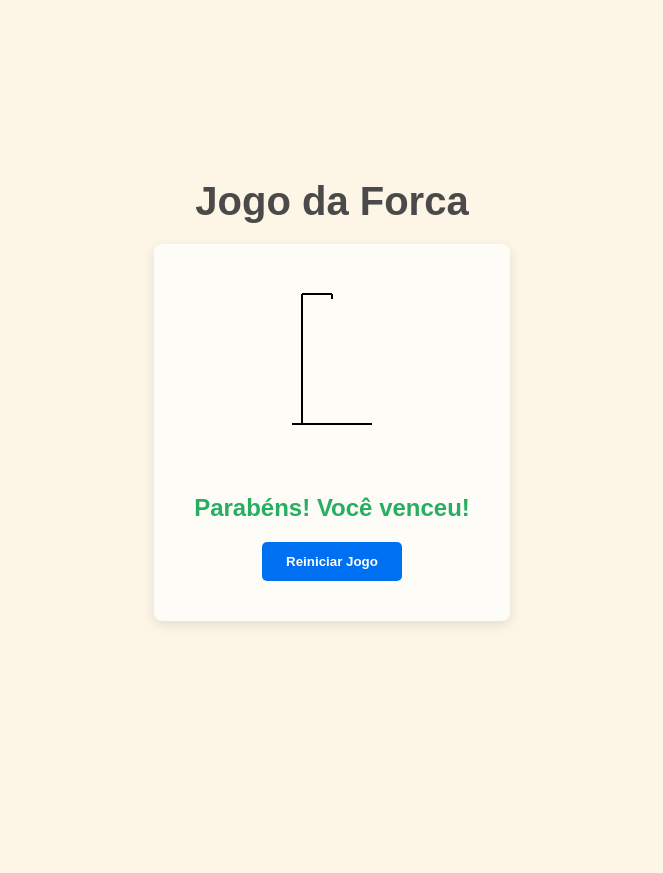
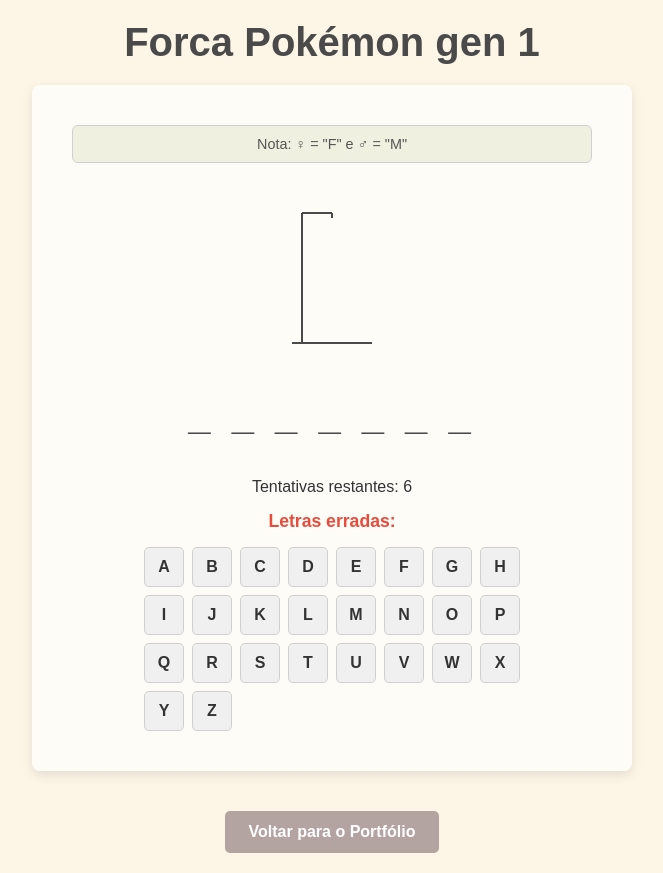
Before and after one commit to nunnowdc/Portifolio-PWM, a Next.js app in the folder portifolio-pwm/: page /forca in a window 1280 px wide. Shown: the whole page, without its empty margins (308-971 px from the left). Before the commit the page ends 800 px from the top, so only its background shows below. Built offline with nearby package versions, Linux system fonts and the light colour scheme.

Commit message:
ajustes jogo da forca

```diff
--- a/portifolio-pwm/app/forca/forca.module.css
+++ b/portifolio-pwm/app/forca/forca.module.css
@@ -25,6 +25,19 @@
   padding: 40px;
   border-radius: 8px;
   box-shadow: 0 4px 12px rgba(0, 0, 0, 0.1);
+  max-width: 600px;
+  width: 100%;
+}
+
+.infoBox {
+  width: 100%;
+  padding: 10px;
+  background-color: #f0f0e0;
+  border: 1px solid #d0d0d0;
+  border-radius: 6px;
+  font-size: 0.9em;
+  color: #555;
+  margin-bottom: 20px;
 }
 
 .forcaSvg {
@@ -34,10 +47,11 @@
 }
 
 .palavraContainer {
-  font-size: 2em;
+  font-size: 2.5em;
   font-weight: bold;
   letter-spacing: 5px;
   margin-bottom: 20px;
+  color: #4a4a4a;
 }
 
 .inputContainer {
@@ -51,6 +65,7 @@
   font-size: 1.1em;
   color: #e74c3c;
   min-height: 20px;
+  font-weight: bold;
 }
 
 .teclado {
@@ -69,6 +84,7 @@
   border-radius: 5px;
   cursor: pointer;
   transition: background-color 0.3s ease;
+  font-weight: bold;
 }
 
 .tecladoLetra {
@@ -82,7 +98,7 @@
 
 .tecladoLetraCorreta {
   background-color: #92b49b;
-  color: #333;
+  color: #fff;
 }
 
 .tecladoLetraErrada {
@@ -101,28 +117,53 @@
   font-size: 1.5em;
   color: #27ae60;
   font-weight: bold;
+  margin-top: 20px;
 }
 
 .derrota {
   font-size: 1.5em;
   color: #e74c3c;
   font-weight: bold;
+  margin-top: 20px;
+}
+
+.endGameContainer {
+  display: flex;
+  flex-direction: column;
+  align-items: center;
+  gap: 15px;
 }
 
 .reiniciarButton {
   padding: 12px 24px;
-  margin-top: 20px;
-  background-color: #0070f3;
+  background-color: #f0f0f0;
+  color: #333;
+  border-radius: 5px;
+  text-decoration: none;
+  font-weight: bold;
+  cursor: pointer;
+  border: 1px solid #d0d0d0;
+  transition: background-color 0.3s ease, transform 0.3s ease;
+}
+
+.reiniciarButton:hover {
+  background-color: #e0e0e0;
+  transform: translateY(-2px);
+}
+
+.backButton {
+  display: inline-block;
+  margin-top: 40px;
+  padding: 12px 24px;
+  background-color: #b3a4a1;
   color: #fff;
   border-radius: 5px;
   text-decoration: none;
   font-weight: bold;
-  cursor: pointer;
-  border: none;
   transition: background-color 0.3s ease, transform 0.3s ease;
 }
 
-.reiniciarButton:hover {
-  background-color: #005bb5;
+.backButton:hover {
+  background-color: #9a8c88;
   transform: translateY(-2px);
 }
--- a/portifolio-pwm/app/forca/page.js
+++ b/portifolio-pwm/app/forca/page.js
@@ -2,91 +2,95 @@
 
 import { useState, useEffect } from 'react';
 import styles from './forca.module.css';
+import Link from 'next/link';
 
-const pokemon = [
-  "Bulbasaur", "Ivysaur", "Venusaur", "Charmander", "Charmeleon", "Charizard",
-  "Squirtle", "Wartortle", "Blastoise", "Caterpie", "Metapod", "Butterfree",
-  "Weedle", "Kakuna", "Beedrill", "Pidgey", "Pidgeotto", "Pidgeot",
-  "Rattata", "Raticate", "Spearow", "Fearow", "Ekans", "Arbok", "Pikachu",
-  "Raichu", "Sandshrew", "Sandslash", "Nidoran♀", "Nidorina", "Nidoqueen",
-  "Nidoran♂", "Nidorino", "Nidoking", "Clefairy", "Clefable", "Vulpix",
-  "Ninetales", "Jigglypuff", "Wigglytuff", "Zubat", "Golbat", "Oddish",
-  "Gloom", "Vileplume", "Paras", "Parasect", "Venonat", "Venomoth",
-  "Diglett", "Dugtrio", "Meowth", "Persian", "Psyduck", "Golduck",
-  "Mankey", "Primeape", "Growlithe", "Arcanine", "Poliwag", "Poliwhirl",
-  "Poliwrath", "Abra", "Kadabra", "Alakazam", "Machop", "Machoke", "Machamp",
-  "Bellsprout", "Weepinbell", "Victreebel", "Tentacool", "Tentacruel",
-  "Geodude", "Graveler", "Golem", "Ponyta", "Rapidash", "Slowpoke", "Slowbro",
-  "Magnemite", "Magneton", "Farfetch’d", "Doduo", "Dodrio", "Seel", "Dewgong",
-  "Grimer", "Muk", "Shellder", "Cloyster", "Gastly", "Haunter", "Gengar",
-  "Onix", "Drowzee", "Hypno", "Krabby", "Kingler", "Voltorb", "Electrode",
-  "Exeggcute", "Exeggutor", "Cubone", "Marowak", "Hitmonlee", "Hitmonchan",
-  "Lickitung", "Koffing", "Weezing", "Rhyhorn", "Rhydon", "Chansey",
-  "Tangela", "Kangaskhan", "Horsea", "Seadra", "Goldeen", "Seaking",
-  "Staryu", "Starmie", "Mr. Mime", "Scyther", "Jynx", "Electabuzz",
-  "Magmar", "Pinsir", "Tauros", "Magikarp", "Gyarados", "Lapras", "Ditto",
-  "Eevee", "Vaporeon", "Jolteon", "Flareon", "Porygon", "Omanyte", "Omastar",
-  "Kabuto", "Kabutops", "Aerodactyl", "Snorlax", "Articuno", "Zapdos",
-  "Moltres", "Dratini", "Dragonair", "Dragonite", "Mewtwo", "Mew"
+const palavras = [
+  "BULBASAUR", "IVYSAUR", "VENUSAUR", "CHARMANDER", "CHARMELEON", "CHARIZARD",
+  "SQUIRTLE", "WARTORTLE", "BLASTOISE", "CATERPIE", "METAPOD", "BUTTERFREE",
+  "WEEDLE", "KAKUNA", "BEEDRILL", "PIDGEY", "PIDGEOTTO", "PIDGEOT",
+  "RATTATA", "RATICATE", "SPEAROW", "FEAROW", "EKANS", "ARBOK", "PIKACHU",
+  "RAICHU", "SANDSHREW", "SANDSLASH", "NIDORANF", "NIDORINA", "NIDOQUEEN",
+  "NIDORANM", "NIDORINO", "NIDOKING", "CLEFAIRY", "CLEFABLE", "VULPIX",
+  "NINETALES", "JIGGLYPUFF", "WIGGLYTUFF", "ZUBAT", "GOLBAT", "ODDISH",
+  "GLOOM", "VILEPLUME", "PARAS", "PARASECT", "VENONAT", "VENOMOTH",
+  "DIGLETT", "DUGTRIO", "MEOWTH", "PERSIAN", "PSYDUCK", "GOLDUCK",
+  "MANKEY", "PRIMEAPE", "GROWLITHE", "ARCANINE", "POLIWAG", "POLIWHIRL",
+  "POLIWRATH", "ABRA", "KADABRA", "ALAKAZAM", "MACHOP", "MACHOKE", "MACHAMP",
+  "BELLSPROUT", "WEEPINBELL", "VICTREEBEL", "ENTACOOL", "TENTACRUEL",
+  "GEODUDE", "GRAVELER", "GOLEM", "PONYTA", "RAPIDASH", "SLOWPOKE", "SLOWBRO",
+  "MAGNEMITE", "MAGNETON", "FARFETCHD", "DODUO", "DODRIO", "SEEL", "DEWGONG",
+  "GRIMER", "MUK", "SHELLDER", "CLOYSTER", "GASTLY", "HAUNTER", "GENGAR",
+  "ONIX", "DROWZEE", "HYPNO", "KRABBY", "KINGLER", "VOLTORB", "ELECTRODE",
+  "EXEGGUTE", "EXEGGUTOR", "CUBONE", "MAROWAK", "HITMONLEE", "HITMONCHAN",
+  "LICKITUNG", "KOFFING", "WEEZING", "RYHORN", "RHYDON", "CHANSEY",
+  "TANGELA", "KANGASKHAN", "HORSEA", "SEADRA", "GOLDEEN", "SEAKING",
+  "STARYU", "STARMIE", "MRMIME", "SCYTHER", "JYNX", "ELECTABUZZ",
+  "MAGMAR", "PINSIR", "TAUROS", "MAGIKARP", "GYARADOS", "LAPRAS", "DITTO",
+  "EEVEE", "VAPOREON", "JOLTEON", "FLAREON", "PORYGON", "OMANYTE", "OMASTAR",
+  "KABUTO", "KABUTOPS", "AERODACTYL", "SNORLAX", "ARTICUNO", "ZAPDOS",
+  "MOLTRES", "DRATINI", "DRAGONAIR", "DRAGONITE", "MEWTWO", "MEW"
 ];
 
-function getPokemonAleatoria() {
-  const index = Math.floor(Math.random() * pokemon.length);
-  return pokemon[index];
+function getPalavraAleatoria() {
+  const index = Math.floor(Math.random() * palavras.length);
+  return palavras[index];
 }
 
 export default function JogoDaForca() {
-  const [pokemon, setPokemon] = useState('');
+  const [palavra, setPalavra] = useState('');
   const [letrasAdivinhadas, setLetrasAdivinhadas] = useState([]);
   const [letrasErradas, setLetrasErradas] = useState([]);
   const maxErros = 6;
 
   useEffect(() => {
-    if (pokemon.length > 0) {
+    if (palavras.length > 0) {
       iniciarNovoJogo();
     }
   }, []);
 
   function iniciarNovoJogo() {
-    const novoPokemon = getPokemonAleatoria().toUpperCase();
-    setPokemon(novoPokemon);
+    const novaPalavra = getPalavraAleatoria();
+    setPalavra(novaPalavra);
     setLetrasAdivinhadas([]);
     setLetrasErradas([]);
   }
 
   function handleAdivinhar(letra) {
-    if (letrasAdivinhadas.includes(letra) || letrasErradas.includes(letra)) {
+    if (letrasAdivinhadas.includes(letra) || letrasErradas.includes(letra) || jogoTerminado) {
       return;
     }
 
-    if (pokemon.includes(letra)) {
+    if (palavra.includes(letra)) {
       setLetrasAdivinhadas([...letrasAdivinhadas, letra]);
     } else {
       setLetrasErradas([...letrasErradas, letra]);
     }
   }
 
-  const pokemonExibida = pokemon
+  const palavraExibida = palavra
     .split('')
     .map(letra => (letrasAdivinhadas.includes(letra) ? letra : '_'))
     .join(' ');
 
-  const isVitoria = pokemon.split('').every(letra => letrasAdivinhadas.includes(letra));
+  const isVitoria = palavra.split('').every(letra => letrasAdivinhadas.includes(letra));
   const isDerrota = letrasErradas.length >= maxErros;
   const jogoTerminado = isVitoria || isDerrota;
 
   return (
     <div className={styles.container}>
-      <h1 className={styles.title}>Jogo da Forca</h1>
+      <h1 className={styles.title}>Forca Pokémon gen 1</h1>
       <div className={styles.jogo}>
+        <div className={styles.infoBox}>
+          <p>Nota: ♀ = "F" e ♂ = "M"</p>
+        </div>
         <ForcaDrawing erros={letrasErradas.length} />
-        <div className={styles.pokemonContainer}>
-          <p className={styles.pokemon}>{pokemonExibida}</p>
+        <div className={styles.palavraContainer}>
+          <p className={styles.palavra}>{palavraExibida}</p>
         </div>
         {jogoTerminado ? (
-          <div>
+          <div className={styles.endGameContainer}>
             {isVitoria && <p className={styles.vitoria}>Parabéns! Você venceu!</p>}
-            {isDerrota && <p className={styles.derrota}>Você perdeu! O pokemon era: {pokemon}</p>}
+            {isDerrota && <p className={styles.derrota}>Você perdeu! A palavra era: {palavra}</p>}
             <button className={styles.reiniciarButton} onClick={iniciarNovoJogo}>
               Reiniciar Jogo
             </button>
@@ -112,26 +116,27 @@
           </div>
         )}
       </div>
+      <Link href="/" className={styles.backButton}>Voltar para o Portfólio</Link>
     </div>
   );
 }
 
 function ForcaDrawing({ erros }) {
   const parts = [
-    <circle cx="50" cy="30" r="15" stroke="black" strokeWidth="2" fill="none" />,
-    <line x1="50" y1="45" x2="50" y2="85" stroke="black" strokeWidth="2" />,
-    <line x1="50" y1="50" x2="30" y2="70" stroke="black" strokeWidth="2" />,
-    <line x1="50" y1="50" x2="70" y2="70" stroke="black" strokeWidth="2" />,
-    <line x1="50" y1="85" x2="30" y2="105" stroke="black" strokeWidth="2" />,
-    <line x1="50" y1="85" x2="70" y2="105" stroke="black" strokeWidth="2" />,
+    <circle key="cabeca" cx="50" cy="30" r="15" stroke="#4a4a4a" strokeWidth="2" fill="none" />,
+    <line key="tronco" x1="50" y1="45" x2="50" y2="85" stroke="#4a4a4a" strokeWidth="2" />,
+    <line key="bracoE" x1="50" y1="50" x2="30" y2="70" stroke="#4a4a4a" strokeWidth="2" />,
+    <line key="bracoD" x1="50" y1="50" x2="70" y2="70" stroke="#4a4a4a" strokeWidth="2" />,
+    <line key="pernaE" x1="50" y1="85" x2="30" y2="105" stroke="#4a4a4a" strokeWidth="2" />,
+    <line key="pernaD" x1="50" y1="85" x2="70" y2="105" stroke="#4a4a4a" strokeWidth="2" />,
   ];
 
   return (
     <svg height="150" width="100" className={styles.forcaSvg}>
-      <line x1="10" y1="140" x2="90" y2="140" stroke="black" strokeWidth="2" />
-      <line x1="20" y1="140" x2="20" y2="10" stroke="black" strokeWidth="2" />
-      <line x1="20" y1="10" x2="50" y2="10" stroke="black" strokeWidth="2" />
-      <line x1="50" y1="10" x2="50" y2="15" stroke="black" strokeWidth="2" />
+      <line x1="10" y1="140" x2="90" y2="140" stroke="#4a4a4a" strokeWidth="2" />
+      <line x1="20" y1="140" x2="20" y2="10" stroke="#4a4a4a" strokeWidth="2" />
+      <line x1="20" y1="10" x2="50" y2="10" stroke="#4a4a4a" strokeWidth="2" />
+      <line x1="50" y1="10" x2="50" y2="15" stroke="#4a4a4a" strokeWidth="2" />
       {parts.slice(0, erros)}
     </svg>
   );
```
